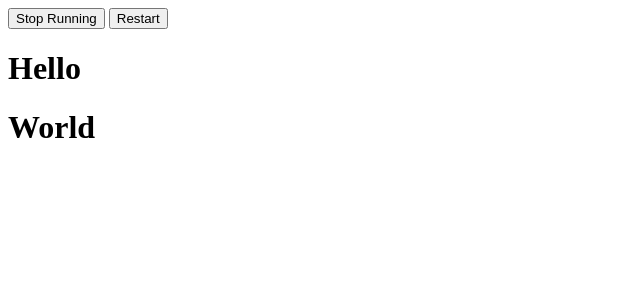
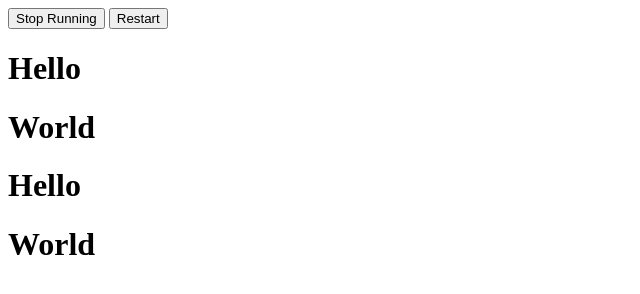
Before and after one commit to bsstoner/scripted, a plain HTML site: page index.html in a window 1280 px wide. Both pictures are taken after a click on the button "Restart". Shown: the whole page, without its empty margins (0-640 px from the left). Drawn offline with Linux system fonts and the light colour scheme.

Commit message:
added callback invoked on completion

```diff
--- a/index.html
+++ b/index.html
@@ -35,7 +35,10 @@
         })
 
         function startScript(){
-          scr.start();
+          scr.start(function(){
+            // recurse:
+            setTimeout(startScript,1000);
+          })
         }
 
         function stopScript(){
--- a/scripted.js
+++ b/scripted.js
@@ -10,6 +10,7 @@
     destroy: function(){
       clearTimeout(this.curTimeout);
       this.fns = null;
+      this.doneFn = null;
       this.steps = {};
     },
 
@@ -44,11 +45,17 @@
       }
 
       step.fn();
+
+      if(!nextFn){
+        this.doneFn && this.doneFn();
+      }
     },
 
-    start: function(){
+    start: function(fn){
       var self = this
         , step = this.fns[0];
+
+      this.doneFn = fn;
 
       this.curTimeout = setTimeout(function(){
         self.nextFn();
@@ -84,8 +91,8 @@
         return this.scripts[id] = new _script(ops);
       }
     },
-    start: function(id){
-      this.scripts[id] && this.scripts[id].start();
+    start: function(id,fn){
+      this.scripts[id] && this.scripts[id].start(fn);
     },
     stop: function(id){
       this.scripts[id] && this.scripts[id].stop();
```
